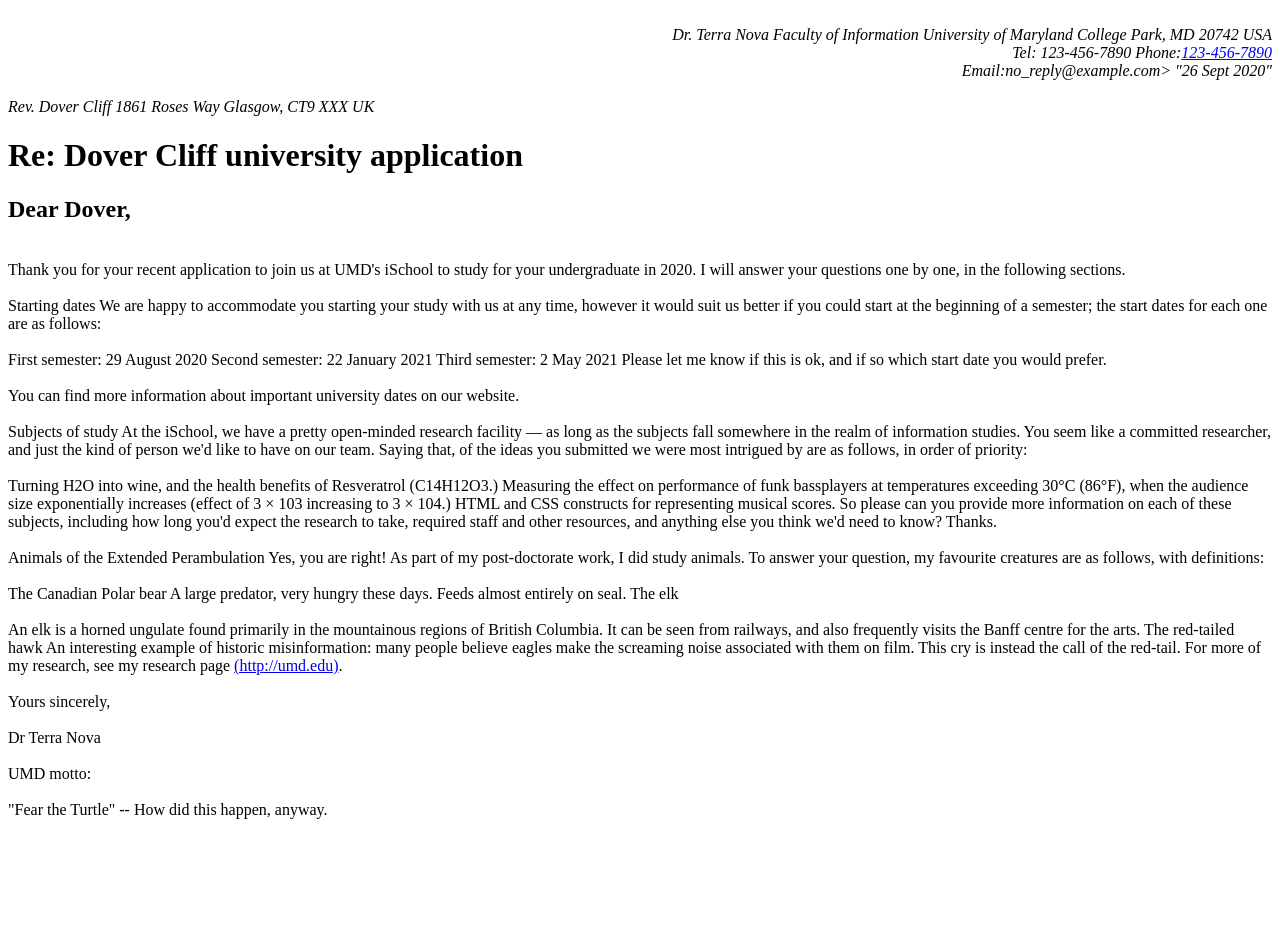
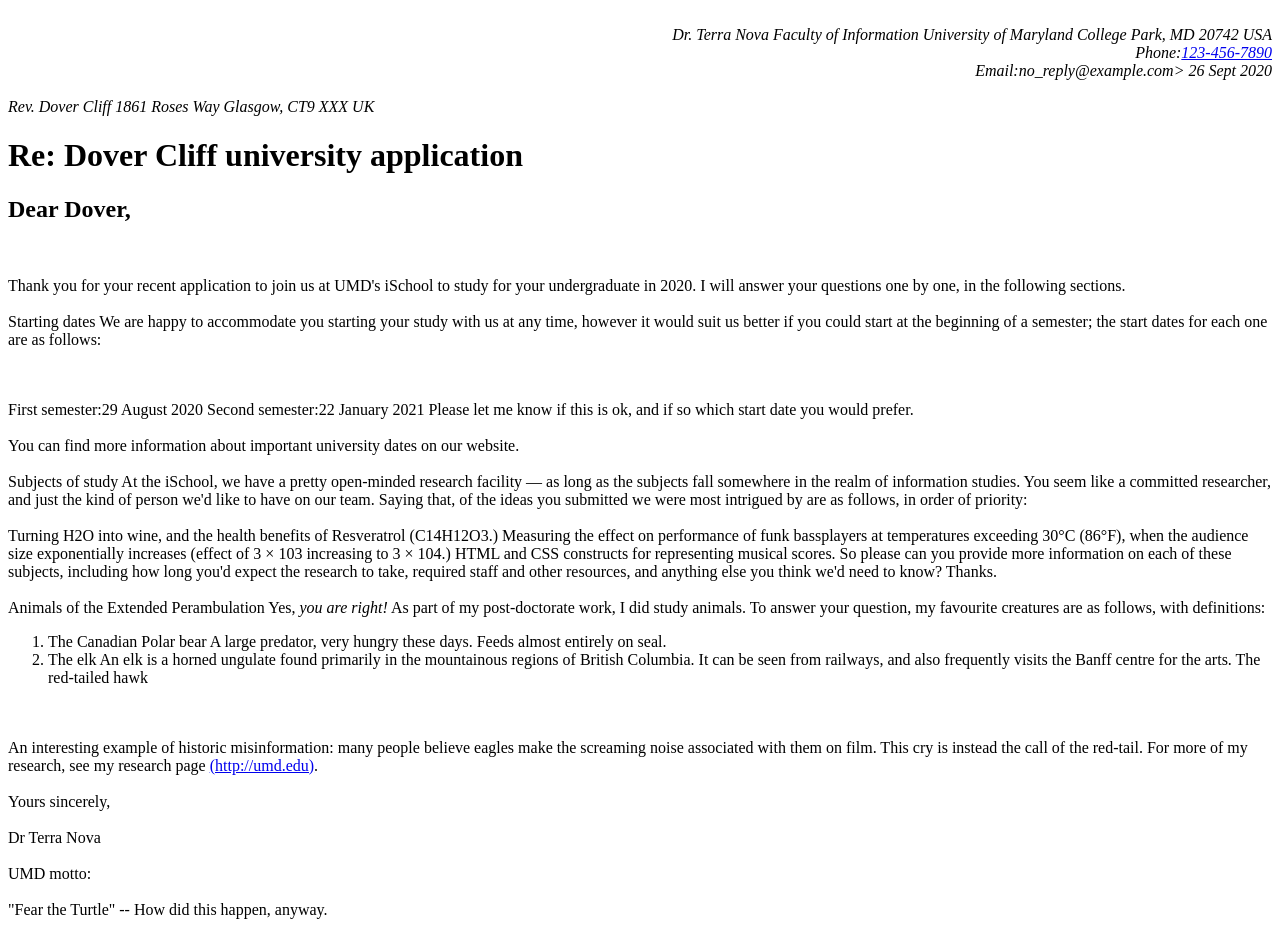
Before and after one commit to Bdkelly/INST377_page, a plain HTML site: page public/lab_2/index.html in a window 1280 px wide. Before the commit the page ends 827 px from the top, so only its background shows below. Drawn offline with Linux system fonts and the light colour scheme.

Commit message:
Assignment

```diff
--- a/public/lab_2/index.html
+++ b/public/lab_2/index.html
@@ -12,11 +12,10 @@ University of Maryland
 College Park, MD 20742
 USA
 <br>
-Tel: 123-456-7890
 Phone:<a href="tel:123-456-7890">123-456-7890</a>
 <br>
 Email:<a href="no_reply@example.com"></a>no_reply@example.com></a>
-"26 Sept 2020"
+<time datetime="26 Sept 2020">26 Sept 2020</time>
 </address>
 <br>
 <address>
@@ -31,16 +30,15 @@ UK
 <body>
 <h2>Dear Dover,</h2>
 <br>
-Thank you for your recent application to join us at UMD's iSchool to study for your undergraduate in 2020. I will answer your questions one by one, in the following sections.
+<p>Thank you for your recent application to join us at UMD's iSchool to study for your undergraduate in 2020. I will answer your questions one by one, in the following sections.
 <br>
 <br>
 Starting dates
-We are happy to accommodate you starting your study with us at any time, however it would suit us better if you could start at the beginning of a semester; the start dates for each one are as follows:
+We are happy to accommodate you starting your study with us at any time, however it would suit us better if you could start at the beginning of a semester; the start dates for each one are as follows:</p>
 <br>
 <br>
-First semester: 29 August 2020
-Second semester: 22 January 2021
-Third semester: 2 May 2021
+First semester:<time datetime="29 August 2020">29 August 2020</time>
+Second semester:<time datetime="22 January 2021">22 January 2021</time>
 Please let me know if this is ok, and if so which start date you would prefer.
 <br>
 <br>
@@ -58,16 +56,21 @@ So please can you provide more information on each of these subjects, including
 <br>
 <br>
 Animals of the Extended Perambulation
-Yes, you are right! As part of my post-doctorate work, I did study animals. To answer your question, my favourite creatures are as follows, with definitions:
+Yes, <em>you are right!</em> As part of my post-doctorate work, I did study animals. To answer your question, my favourite creatures are as follows, with definitions:
+<br>
+<ol>
+    <li>The Canadian Polar bear
+        A large predator, very hungry these days. Feeds almost entirely on seal.
+    </li>
+    <li>
+    The elk
+    An elk is a horned ungulate found primarily in the mountainous regions of British Columbia. It can be seen from railways, and also frequently visits the Banff centre for the arts.
+    The red-tailed hawk
+    </li>
+</ol>
 <br>
 <br>
-The Canadian Polar bear
-A large predator, very hungry these days. Feeds almost entirely on seal.
-The elk
-<br>
-<br>
-An elk is a horned ungulate found primarily in the mountainous regions of British Columbia. It can be seen from railways, and also frequently visits the Banff centre for the arts.
-The red-tailed hawk
+
 An interesting example of historic misinformation: many people believe eagles make the screaming noise associated with them on film. This cry is instead the call of the red-tail.
 For more of my research, see my research page <a href="http://umd.edu">(http://umd.edu)</a>.
 <br>
```
